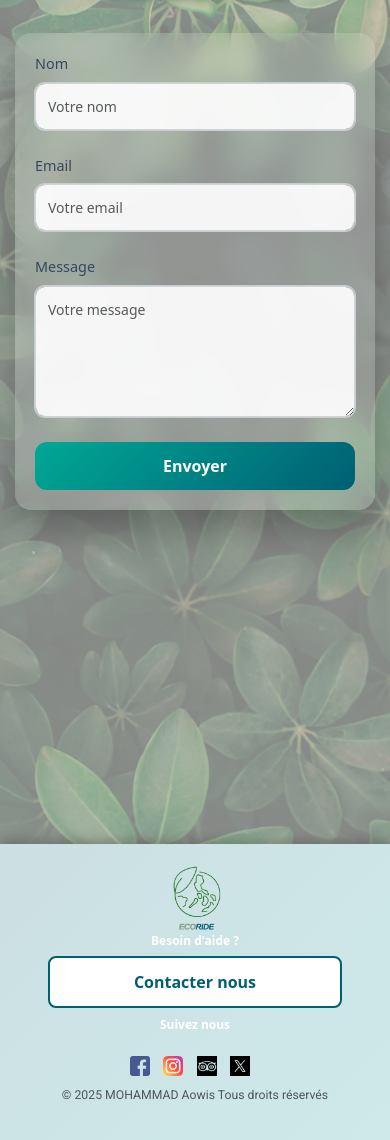
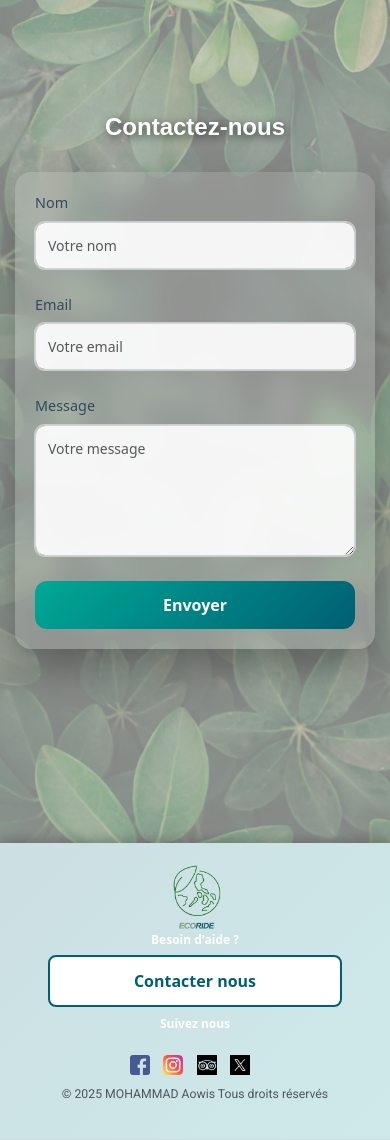
Before and after one commit to ovis02/EcoRide, a Symfony app: template templates/contact/index.html.twig in a window 390 px wide. Shown: the part 135-1275 px from the top of the page. After the commit the page ends 1234 px from the top, so only its background shows below. Run offline with Twig, Linux system fonts and the light colour scheme; the template is opened without the code that fills it, so the values that code supplies are empty; form fields are guessed from the names that the template uses; some libraries are stand-ins or nearby versions; some web fonts are replaced.

Commit message:
ajustement format mobile formulaire contact

```diff
--- a/public/css/style.css
+++ b/public/css/style.css
@@ -909,12 +909,12 @@ p {
   /*formulaire de contact*/
   .contact-section {
     padding: 50px 15px 50px;
-    margin-top: 135px;
+    margin-top: 134px;
     margin-bottom: auto;
   }
 
   .contact-wrapper {
-    transform: translateY(-180px);
+    transform: translateY(-40px);
   }
   .contact-title {
     font-size: 24px;
```
